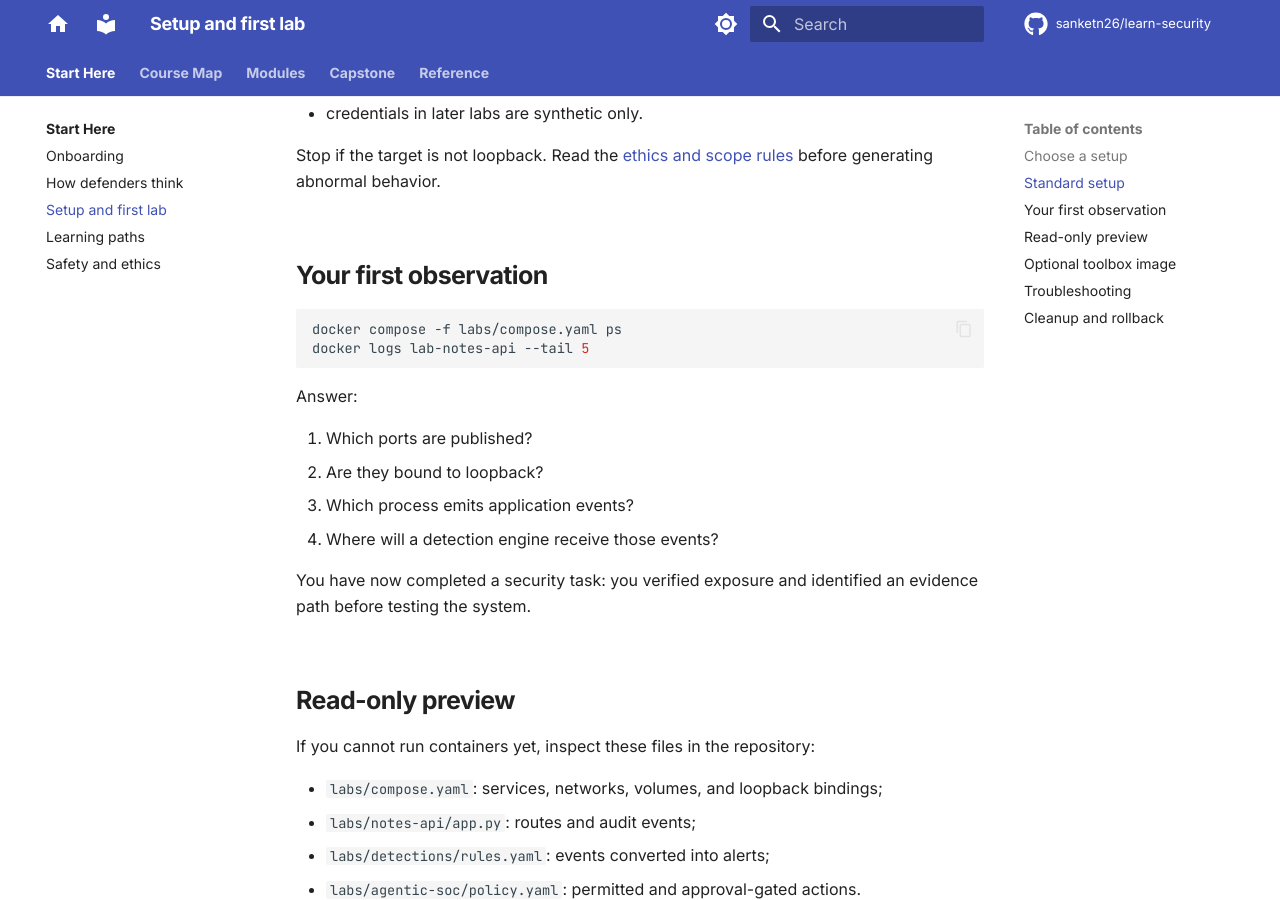
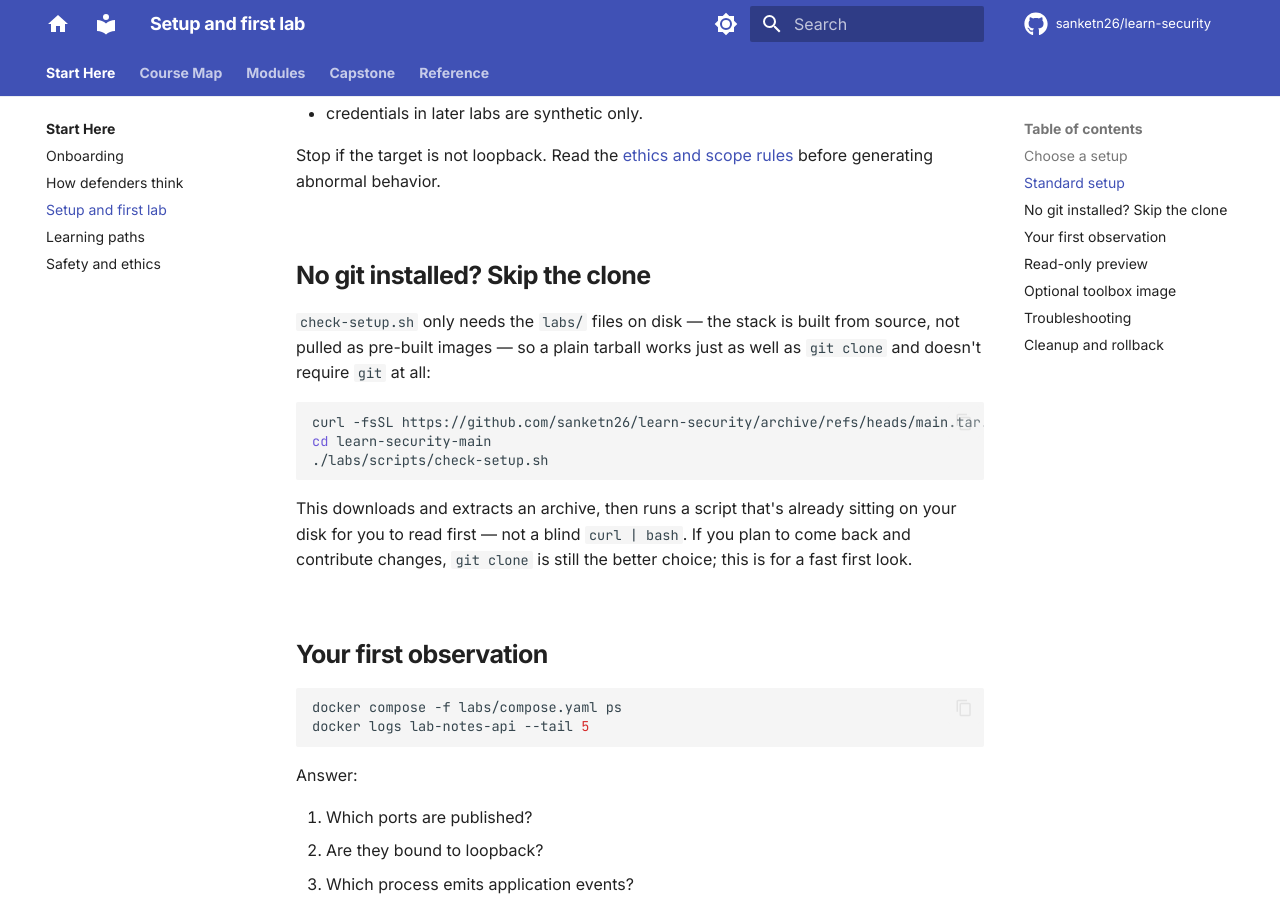
Before and after one commit to sanketn26/learn-security, an MkDocs documentation site: the page built from docs/setup.md, in a window 1280 px wide and 900 px high, scrolled down 1543 px. Built offline with MkDocs 1.6.1 and Material for MkDocs 9.7.7, drawn with Linux system fonts in a browser that asks for light colours; a script that is not in the unit is left out; comment, search, counter and statistics services are not loaded; some of the changed text lies outside the part shown.

Commit message:
Add instructions for setup without git and clarify extraction process

````diff
--- a/docs/setup.md
+++ b/docs/setup.md
@@ -65,6 +65,23 @@ Checklist, not JSON fields:
 Stop if the target is not loopback. Read the
 [ethics and scope rules](ethics.md) before generating abnormal behavior.
 
+## No git installed? Skip the clone
+
+`check-setup.sh` only needs the `labs/` files on disk — the stack is built
+from source, not pulled as pre-built images — so a plain tarball works
+just as well as `git clone` and doesn't require `git` at all:
+
+```bash
+curl -fsSL https://github.com/sanketn26/learn-security/archive/refs/heads/main.tar.gz | tar -xz
+cd learn-security-main
+./labs/scripts/check-setup.sh
+```
+
+This downloads and extracts an archive, then runs a script that's already
+sitting on your disk for you to read first — not a blind `curl | bash`.
+If you plan to come back and contribute changes, `git clone` is still the
+better choice; this is for a fast first look.
+
 ## Your first observation
 
 ```bash
@@ -131,6 +148,7 @@ LLM runtime).
 | Health endpoint not ready | `docker compose -f labs/compose.yaml logs notes-api` | Wait for build/startup; retry health |
 | Login data behaves unexpectedly | Previous volumes/mode | `make lab-reset`, then `make lab-up` (wipes lab-only state) |
 | Laptop is resource constrained | Memory/CPU use | Run only the default stack; skip kind and local LLM |
+| Container fails to start with a bind-mount error mentioning a `rules.yaml` or similar file | You extracted/cloned the repo under `/tmp` or another path your Docker VM doesn't share (common with Colima; Docker Desktop usually shares the whole filesystem) | Move the repo under your home directory and retry — `docker compose up` |
 
 ## Cleanup and rollback
 
````
